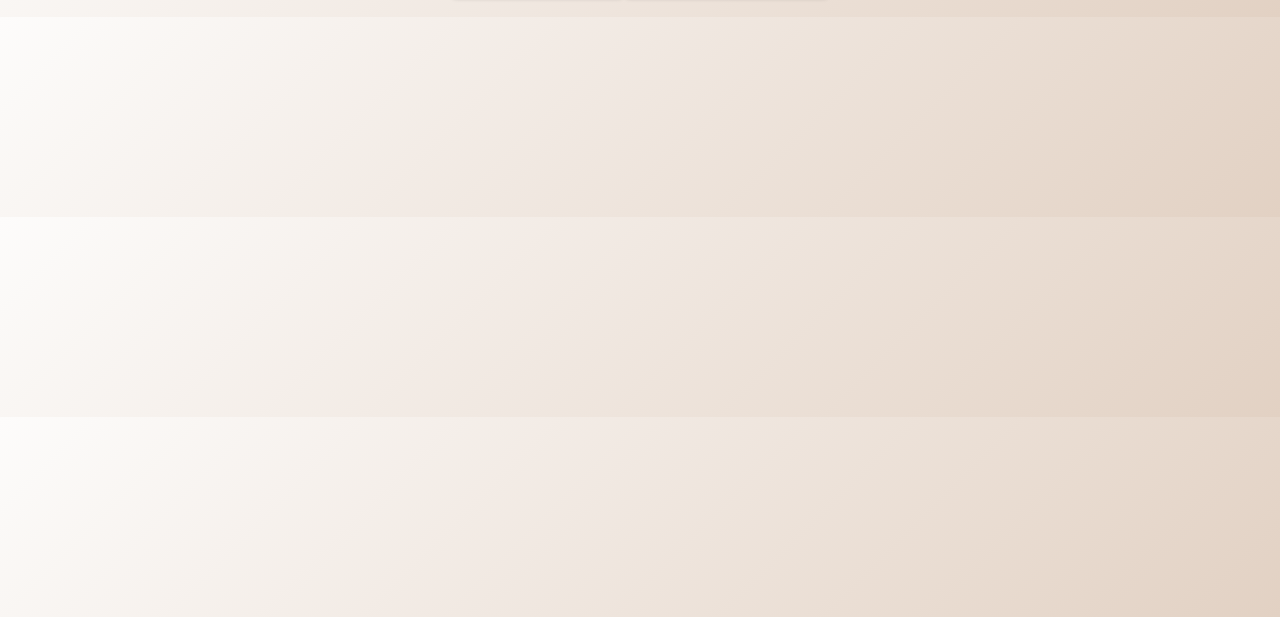
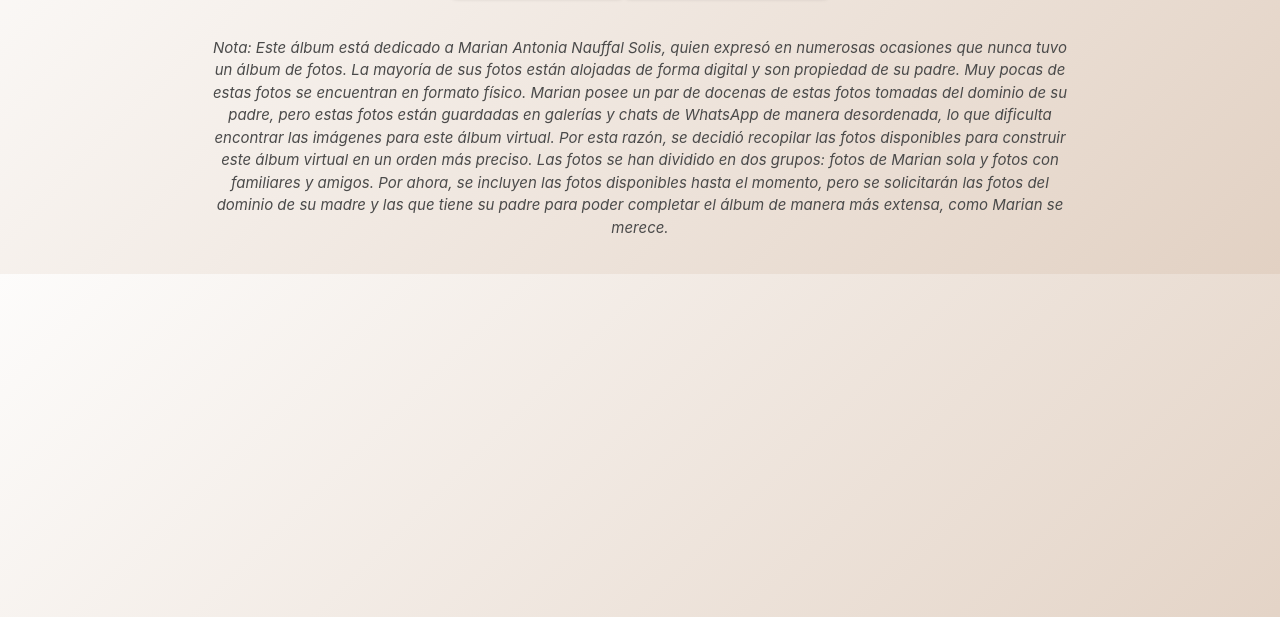
Before and after one commit to 2D-BR/2D-BR.github.io, a plain HTML site: page index.html in a window 1280 px wide. Shown: the part 183-800 px from the top of the page. Drawn offline with nearby package versions, Linux system fonts and the light colour scheme.

Commit message:
se agrego nota en la pagian index

```diff
--- a/css/estilos.css
+++ b/css/estilos.css
@@ -1,6 +1,12 @@
 /* ------------------------- */
 /* Estilos Generales */
 /* ------------------------- */
+.nota-descriptiva {
+     font-style: italic;
+     color: #4a4a4a; /* Un color gris oscuro para que combine bien */
+     margin-top: 20px;
+     text-align: center;
+ }
 
 .menu-titulo {
      font-size: 35px;
--- a/index.html
+++ b/index.html
@@ -19,10 +19,16 @@
 
         <div class="row">
             <div class="col s12 center-align">
-                <a href="solita.html" class="btn-large waves-effect waves-light">Fotos solita</a>
-                <!-- Añade más botones según necesites -->
-                <a href="FamilyandFriends.html" class="btn-large waves-effect waves-light">Familia y amigos</a>
+                <a href="solita.html" class="btn-large waves-effect waves-light menu-btn">Fotos solita</a>
+                <a href="FamilyandFriends.html" class="btn-large waves-effect waves-light menu-btn">Familia y amigos</a>
+            </div>
+        </div>
 
+        <div class="row">
+            <div class="col s12 center-align">
+                <p class="nota-descriptiva">
+                    Nota: Este álbum está dedicado a Marian Antonia Nauffal Solis, quien expresó en numerosas ocasiones que nunca tuvo un álbum de fotos. La mayoría de sus fotos están alojadas de forma digital y son propiedad de su padre. Muy pocas de estas fotos se encuentran en formato físico. Marian posee un par de docenas de estas fotos tomadas del dominio de su padre, pero estas fotos están guardadas en galerías y chats de WhatsApp de manera desordenada, lo que dificulta encontrar las imágenes para este álbum virtual. Por esta razón, se decidió recopilar las fotos disponibles para construir este álbum virtual en un orden más preciso. Las fotos se han dividido en dos grupos: fotos de Marian sola y fotos con familiares y amigos. Por ahora, se incluyen las fotos disponibles hasta el momento, pero se solicitarán las fotos del dominio de su madre y las que tiene su padre para poder completar el álbum de manera más extensa, como Marian se merece.
+                </p>
             </div>
         </div>
     </main>
```
